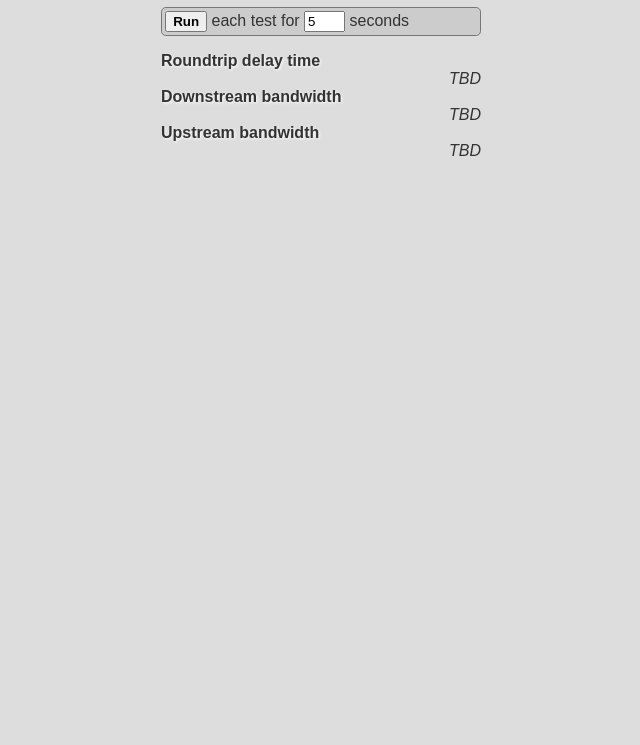
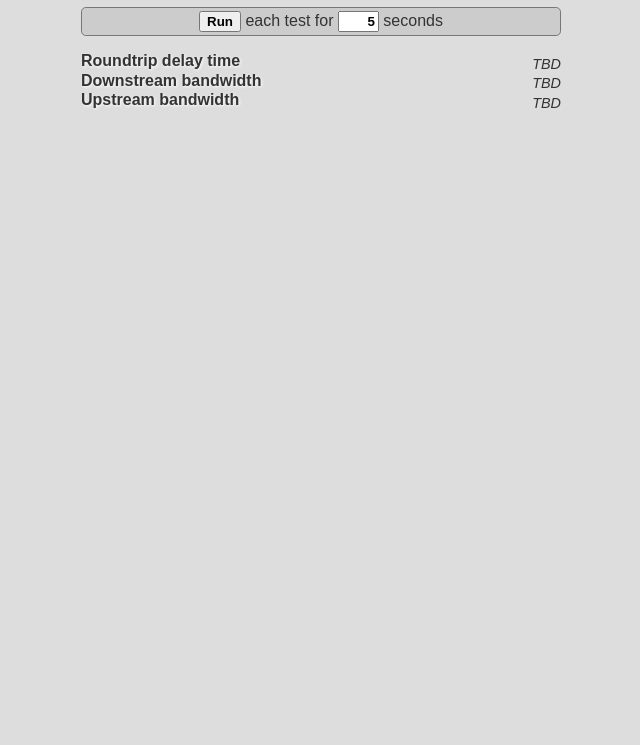
Before and after one commit to astro/spacesocket, a plain HTML site: page speedtest/index.html in a window 1280 px wide. Shown: the part 55-800 px from the top of the page, without its empty margins (319-959 px from the left). Drawn offline with nearby package versions, Linux system fonts and the light colour scheme.

Commit message:
speedtest style

```diff
--- a/speedtest/index.html
+++ b/speedtest/index.html
@@ -7,12 +7,13 @@
         font-weight: bolder;
 	text-shadow: white 2px 1px 2px;
 	font-family: serif;
+        text-align: center;
       }
       body {
         color: #333;
 	background-color: #ddd;
         margin: 0.2em auto;
-	max-width: 20em;
+	max-width: 30em;
 	font-family: sans-serif;
       }
       p.menu {
@@ -20,16 +21,26 @@
 	border: 1px solid #777;
 	border-radius: 0.3em;
 	padding: 0.2em;
+        text-align: center;
       }
       dl#results dt {
         font-weight: bold;
 	text-shadow: white 1px 1px 3px;
       }
       dl#results dd {
+        margin-top: -1em;
         text-align: right;
+        font-size: 90%;
+      }
+      input {
+        font-weight: bold;
       }
       input[type=submit] {
         font-weight: bold;
+        cursor: pointer;
+      }
+      #duration {
+        text-align: right;
       }
     </style>
   </head>
```
